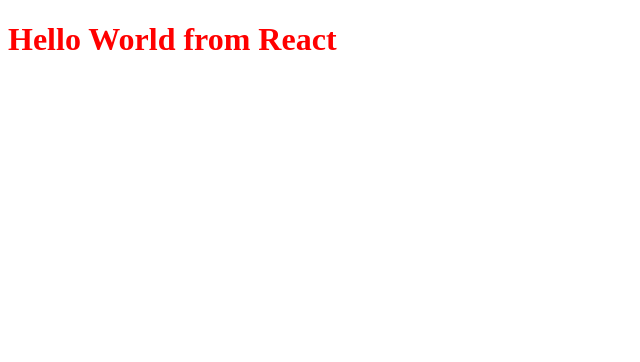
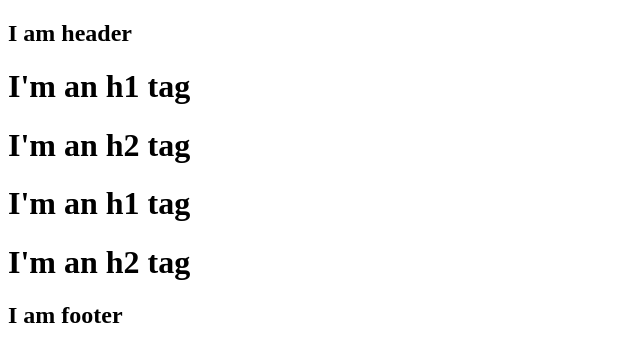
Before and after one commit to ParikshitSinghTomar/nasmte-react, a plain HTML site: page index.html in a window 1280 px wide. Shown: the whole page, without its empty margins (0-640 px from the left). Drawn offline with nearby package versions, Linux system fonts and the light colour scheme.

Commit message:
Adding Multiple React generated elements

```diff
--- a/App.js
+++ b/App.js
@@ -1,5 +1,13 @@
-const heading=React.createElement("h1",{id:"heading",xyz:"abc"},"Hello World from React");
+const heading = React.createElement("h1", { id: "heading", xyz: "abc" }, "Hello World from React");
+console.log(heading);//will not print any html code, it will print react code.
 
-console.log(heading);
-const root=ReactDOM.createRoot(document.getElementById("root"));
-root.render(heading);
+const parent = React.createElement("div", { id: "parent" },
+    [React.createElement("div", { id: "child" },
+        [React.createElement("h1", {}, "I'm an h1 tag"),
+        React.createElement("h1", {}, "I'm an h2 tag")]),
+    React.createElement("div", { id: "child2" },
+        [React.createElement("h1", {}, "I'm an h1 tag"),
+        React.createElement("h1", {}, "I'm an h2 tag")])])
+
+const root = ReactDOM.createRoot(document.getElementById("root"));
+root.render(parent)
--- a/index.html
+++ b/index.html
@@ -9,7 +9,14 @@
 </head>
 
 <body>
+    <div id="header">
+        <h2>I am header</h1>
+    </div>
     <div id="root">
+    </div>
+
+    <div id="footer">
+        <h2>I am footer</h2>
     </div>
     <!-- <script>
         const heading = document.createElement("h1");
```
